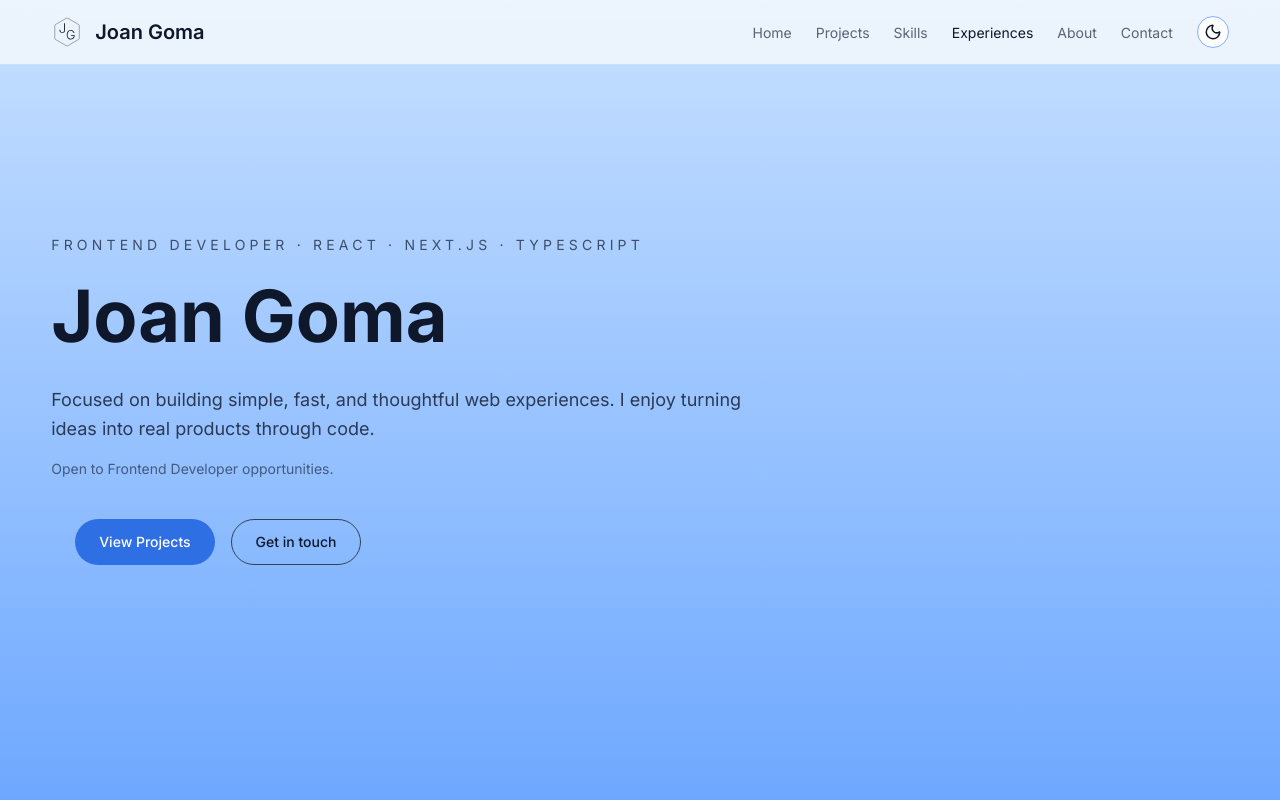
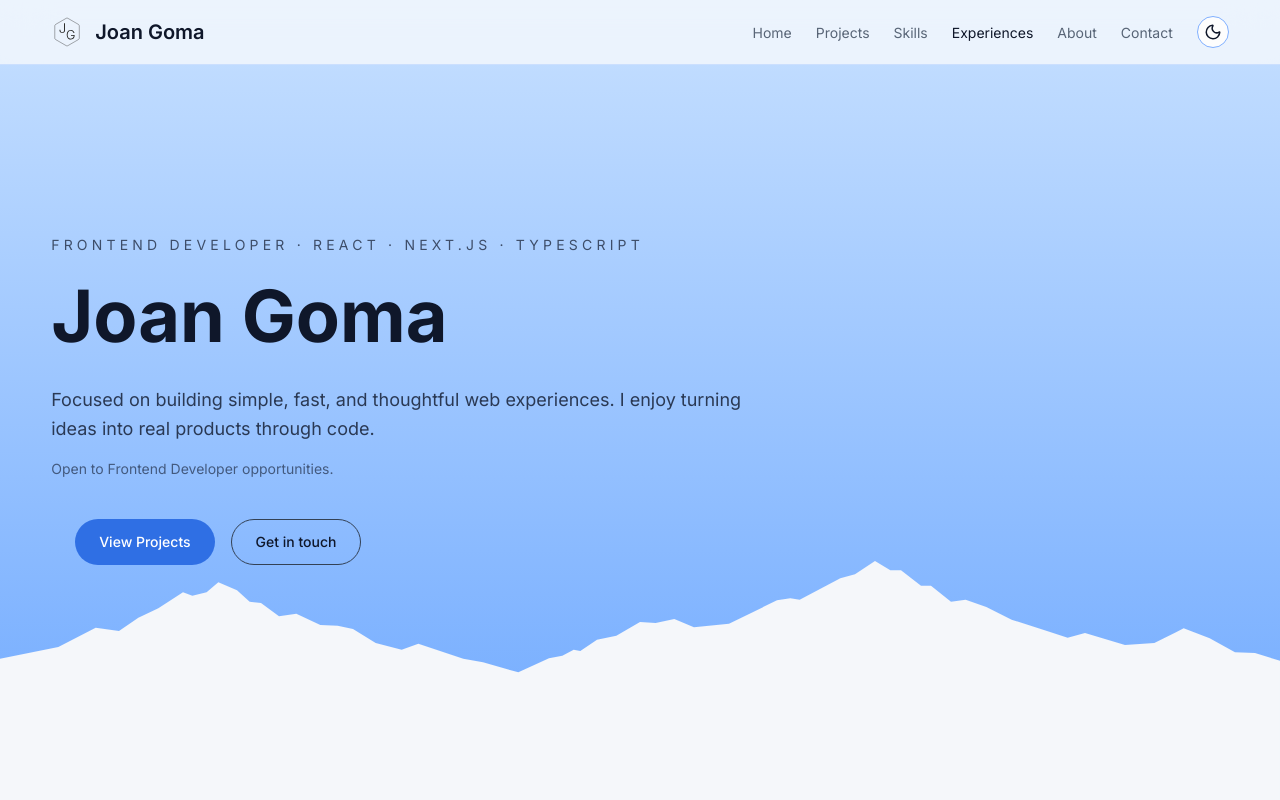
Before and after one commit to joangoma-code/portfolio, a Next.js app: page / in a window 1280 px wide. Shown: the top 800 px of the page. Built offline with nearby package versions, Linux system fonts and the light colour scheme.

Commit message:
mountain.svg test

```diff
--- /dev/null
+++ b/components/layout/mountains/MountainBack.tsx
@@ -0,0 +1,20 @@
+import * as React from "react";
+
+const SvgComponent = (props: React.SVGProps<SVGSVGElement>) => (
+  <svg
+    xmlns="http://www.w3.org/2000/svg"
+    data-name="Capa 1"
+    viewBox="0 0 1920 1080.57"
+    {...props}
+  >
+    <path
+      d="m0 868.1 87.5-17.6 56-29 35 5 29-20 30-14 37-24 14 5 21.41-5 17.59-15 28 12 19 17 17 2 27 20 26-4 36 17 26 1 23 5 34 21 39 10 25-9 67.41 22.6 29.59 5.4 53 15 46-21 20-4 17-9 10 2 25-17 29-6 35.5-20.4 23.5 1.4 28-6 29.41 12.5 52.59-5.5 72-35 20-3 14 2 61-32 22-6 30-20 23 14h16l30 23h15l30 24 22-3 31 11 38 19 53 17 31 10 26-7 60 18 44-3 34-17 10-5 39 15 38 21 30 1 37.5 11.6v209.47H0V868.1z"
+      style={{
+        fill: "var(--color-background)",
+        strokeWidth: 0,
+      }}
+    />
+  </svg>
+);
+
+export default SvgComponent;
--- a/components/sections/HomeSection.tsx
+++ b/components/sections/HomeSection.tsx
@@ -2,13 +2,13 @@
 
 import Button from "@/components/ui/Button";
 import Container from "@/components/ui/Container";
+import SvgComponent from "../layout/mountains/MountainBack";
 
 export default function HomeSection() {
   return (
-    <>
     <section
       id="home"
-        className="flex min-h-screen items-center justify-center bg-linear-to-t from-(--color-background4) to-(--color-background5)"
+      className=" relative flex min-h-dvh items-center justify-center bg-linear-to-t from-(--color-background4) to-(--color-background5)"
     >
       <Container>
         <div className="max-w-3xl">
@@ -21,8 +21,8 @@ export default function HomeSection() {
           </h1>
 
           <p className="mt-6 max-w-prose text-lg leading-relaxed opacity-80">
-              Focused on building simple, fast, and thoughtful web experiences.
-              I enjoy turning ideas into real products through code.
+            Focused on building simple, fast, and thoughtful web experiences. I
+            enjoy turning ideas into real products through code.
           </p>
           <p className="mt-4 text-sm opacity-60">
             Open to Frontend Developer opportunities.
@@ -37,9 +37,9 @@ export default function HomeSection() {
           </div>
         </div>
       </Container>
+      <div className="absolute inset-x-0 bottom-0 w-full pointer-events-none">
+        <SvgComponent className="absolute bottom-0 left-0 w-full z-10" />
+      </div>
     </section>
-      <div className=" w-full h-10 bg-(--color-background3)"></div>
-      <div className=" w-full h-10 bg-(--color-background2)"></div>
-    </>
   );
 }
```
Also changed, not shown: public/mountain_test.svg (added). Lines whose indentation alone changed are shown as unchanged.
